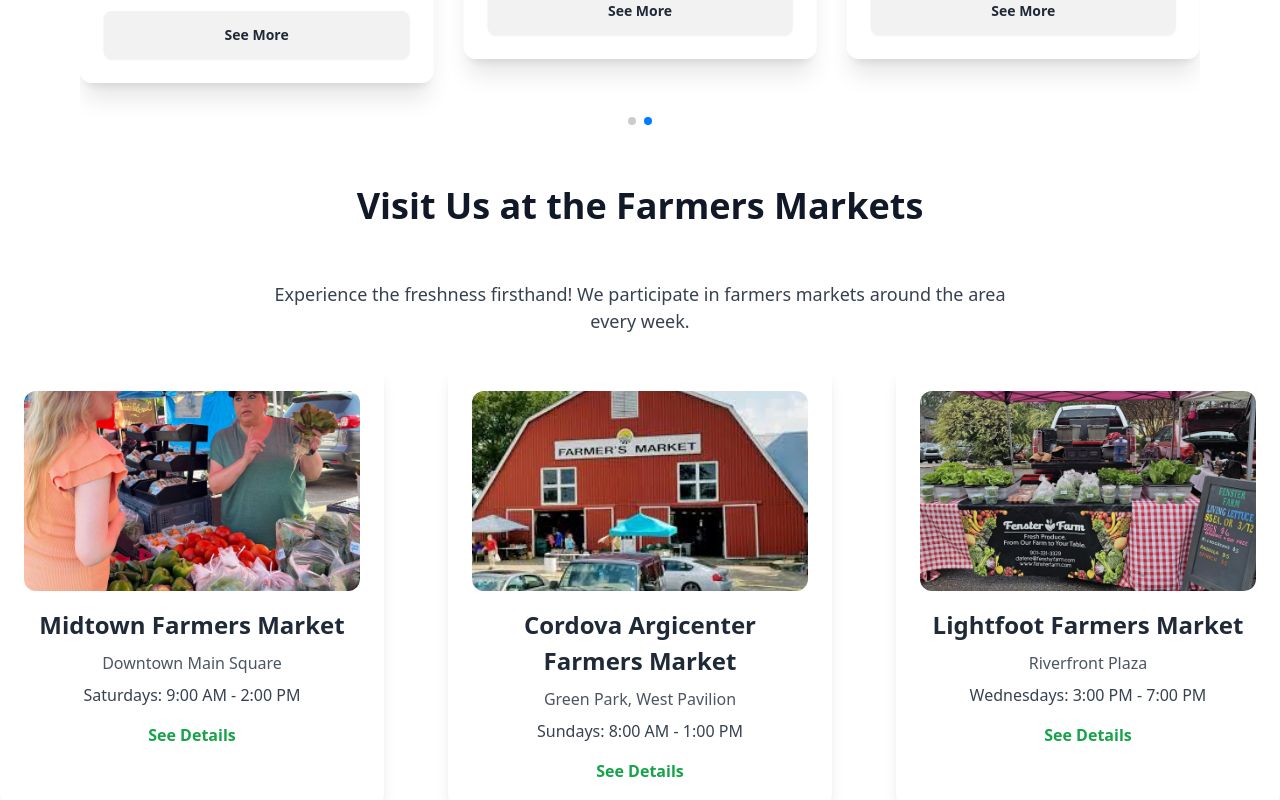
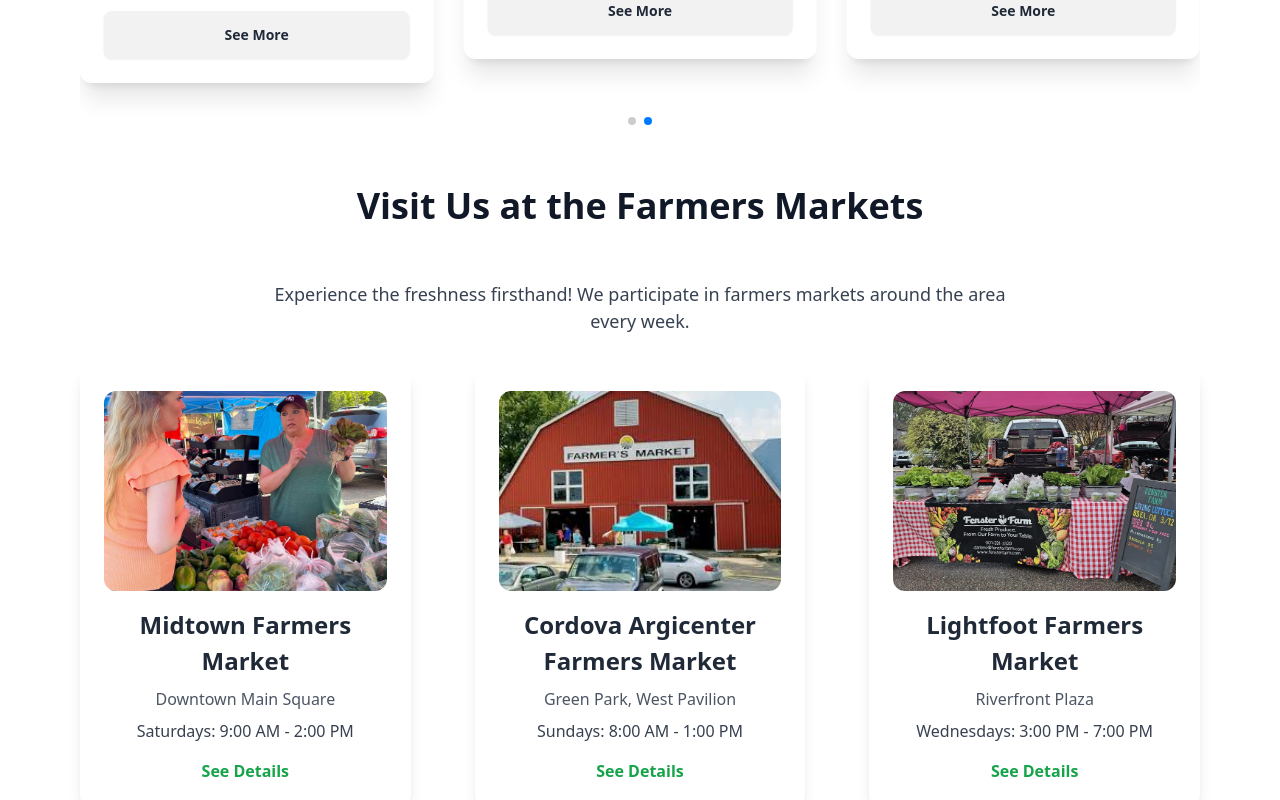
Before and after one commit to danielFeliseed/fenster-farm, a Next.js app: page / in a window 1280 px wide. Shown: the part 1920-2720 px from the top of the page. Built offline with nearby package versions, Linux system fonts and the light colour scheme.

Commit message:
Added margin to section on home page

```diff
--- a/app/page.tsx
+++ b/app/page.tsx
@@ -170,7 +170,7 @@ export default function Home() {
       </section>
 
       {/* Farmers Market Section */}
-      <section ref={farmersMarketRef} className="py-10 bg-white opacity-0">
+      <section ref={farmersMarketRef} className="py-10 px-8 sm:px-20 bg-white opacity-0">
         <h2 className="text-4xl font-bold text-center mb-12 text-gray-900">
           Visit Us at the Farmers Markets
         </h2>
```
